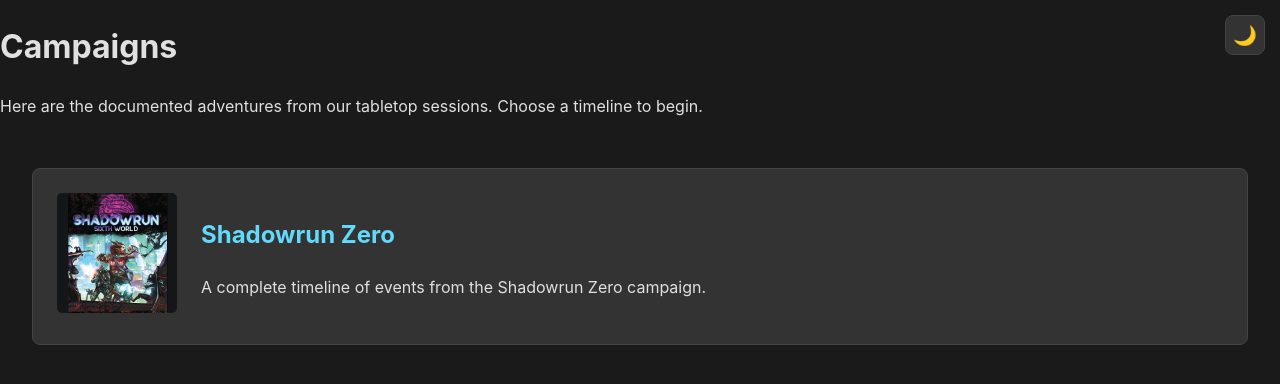
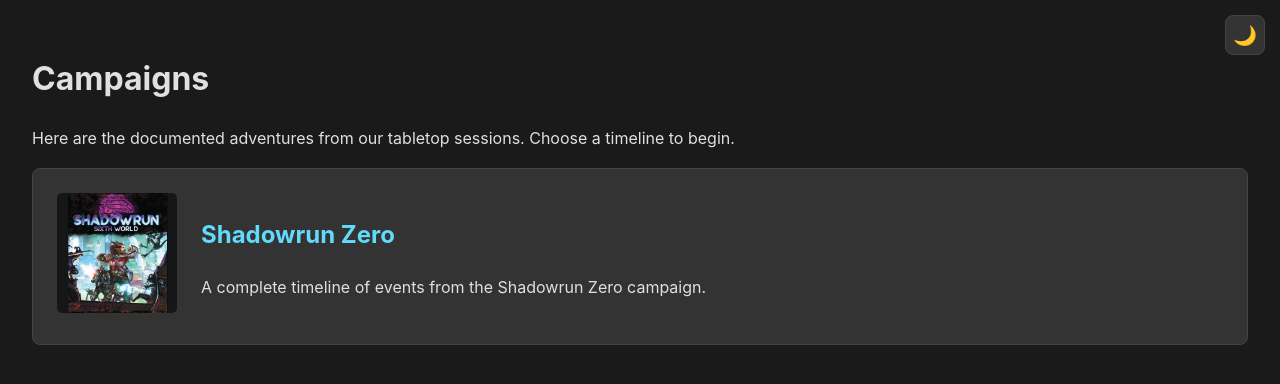
Before and after one commit to TabletopAdventures/tabletopadventures.github.io, a Jekyll site: the page built from index.md, in a window 1280 px wide. Shown: the top 384 px of the page. Built offline with Jekyll 4.4.1, drawn with Linux system fonts in a browser that asks for light colours.

Commit message:
fixed padding

```diff
--- a/index.md
+++ b/index.md
@@ -1,29 +1,28 @@
 ---
-# No layout needed for the homepage, or use 'default'
 layout: default
 title: "Campaign Timelines"
 ---
 
-# Campaigns
+<main>
+  <h1>Campaigns</h1>
 
-Here are the documented adventures from our tabletop sessions. Choose a timeline to begin.
+  <p>Here are the documented adventures from our tabletop sessions. Choose a timeline to begin.</p>
 
-<main>
   <div class="campaign-list">
   {% for collection in site.collections %}
-  {% unless collection.label == "posts" %}
+    {% if collection.title %}
       <div class="campaign-card">
-      {% if collection.icon %}
+        {% if collection.icon %}
           <a href="{{ site.baseurl }}/{{ collection.label }}/">
-          <img src="{{ collection.icon | relative_url }}" alt="{{ collection.title }} Icon" class="campaign-icon">
+            <img src="{{ collection.icon | relative_url }}" alt="{{ collection.title }} Icon" class="campaign-icon">
           </a>
-      {% endif %}
-      <div class="campaign-card-content">
-      <h2><a href="{{ site.baseurl }}/{{ collection.label }}/">{{ collection.title }}</a></h2>
-      <p>A complete timeline of events from the {{ collection.title }} campaign.</p>
-  </div>
-  </div>
-  {% endunless %}
+        {% endif %}
+        <div class="campaign-card-content">
+          <h2><a href="{{ site.baseurl }}/{{ collection.label }}/">{{ collection.title }}</a></h2>
+          <p>A complete timeline of events from the {{ collection.title }} campaign.</p>
+        </div>
+      </div>
+    {% endif %}
   {% endfor %}
   </div>
 </main>
```
